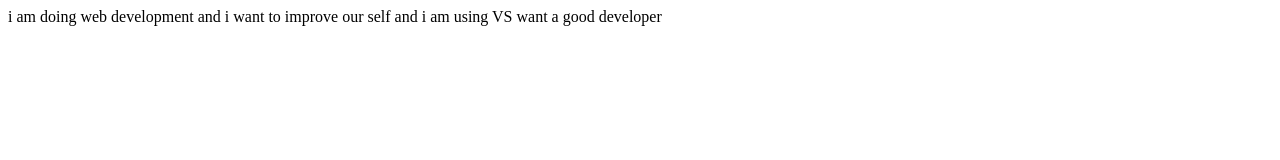
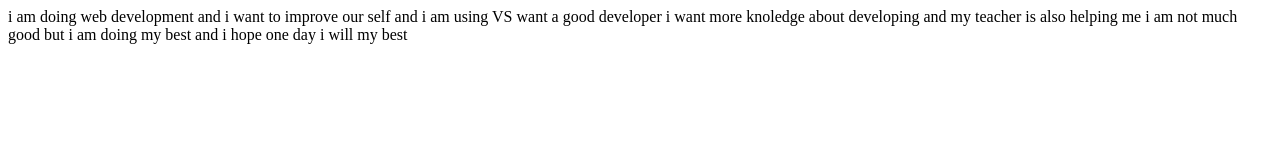
Before and after one commit to imtiaz12/student, a plain HTML site: page imtiaz.html in a window 1280 px wide. Drawn offline with Linux system fonts and the light colour scheme.

Commit message:
docoment

```diff
--- a/imtiaz.html
+++ b/imtiaz.html
@@ -10,5 +10,8 @@
 and i want to improve our self
 and i am using VS
 want a good developer
+i want more knoledge about developing
+and my teacher is also helping me
+i am not much good but i am doing my best and i hope one day i will my best
 </body>
 </html>
```
